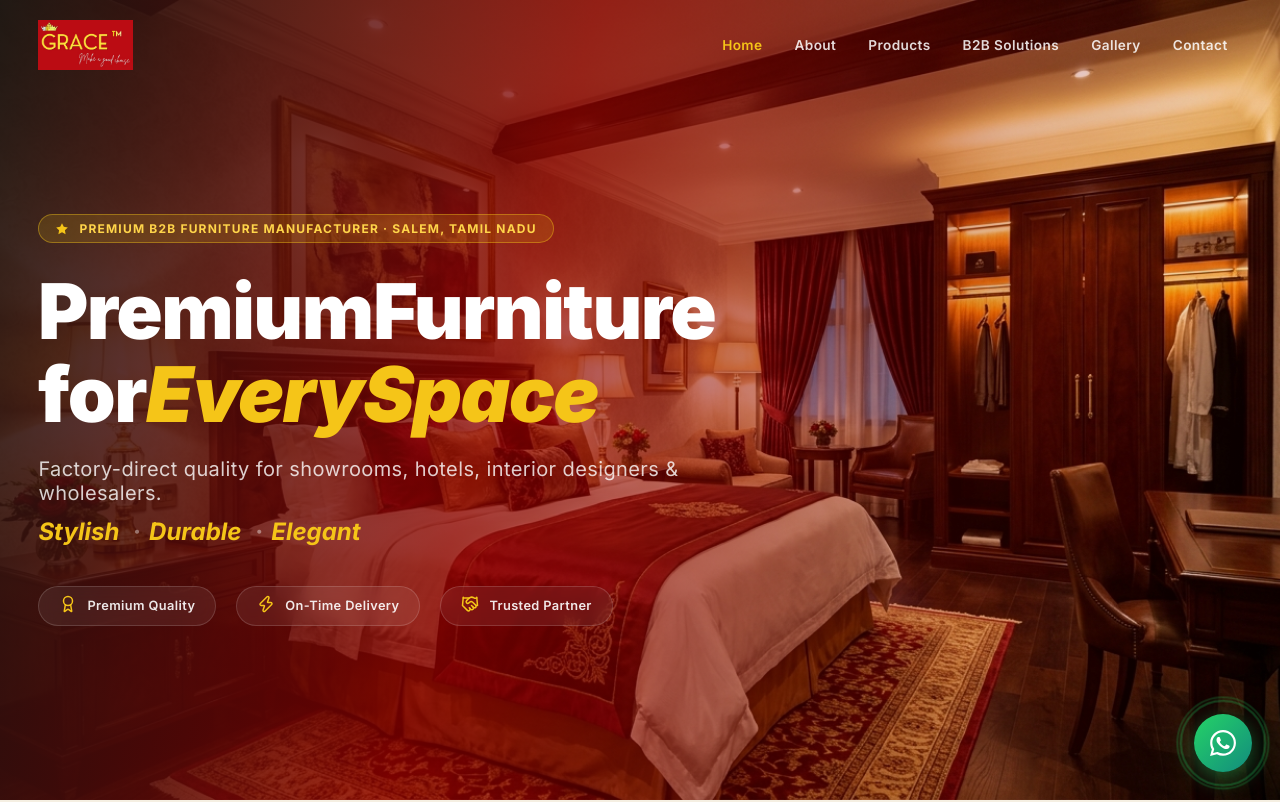
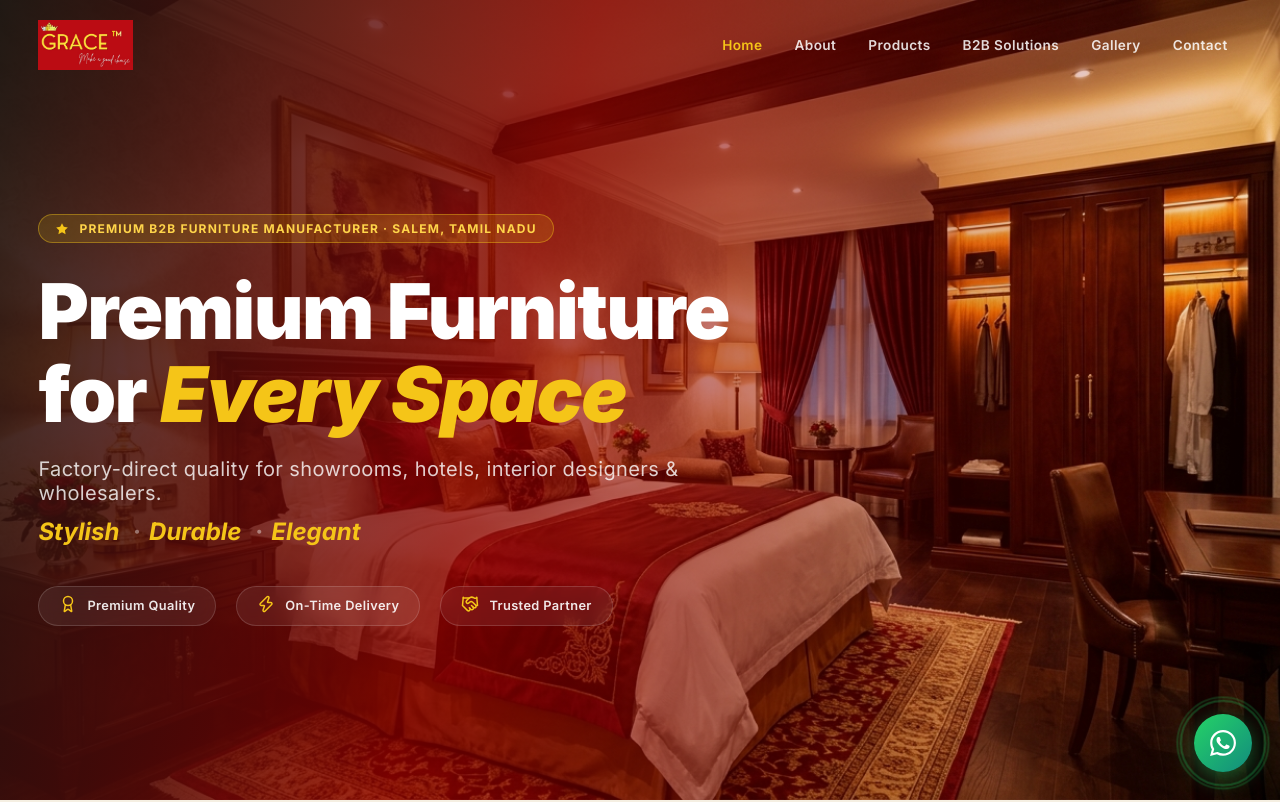
Before and after one commit to GENAI-NETWORKS/grace_furnitures, a Next.js app: page / in a window 1280 px wide. Shown: the top 802 px of the page. Built offline with nearby package versions, Linux system fonts and the light colour scheme.

Commit message:
Fix: correct spacing in hero headline text by removing unnecessary span tags

```diff
--- a/src/app/page.tsx
+++ b/src/app/page.tsx
@@ -35,16 +35,7 @@ export default function HomePage() {
         Premium B2B Furniture Manufacturer · Salem, Tamil Nadu
       </div>
 
-      <h1 className="hero-headline" id="hero-headline">
-        <span className="word">Premium</span>
-        <span className="word"> </span>
-        <span className="word">Furniture</span>
-        <span className="word"> </span>
-        <span className="word">for</span>
-        <span className="word" style={{"color":"var(--gold)","fontStyle":"italic"}}> Every</span>
-        <span className="word"> </span>
-        <span className="word" style={{"color":"var(--gold)","fontStyle":"italic"}}>Space</span>
-      </h1>
+      <h1 className="hero-headline" id="hero-headline">Premium Furniture for <span style={{ color: "var(--gold)", fontStyle: "italic" }}>Every Space</span></h1>
 
       <p className="hero-sub">Factory-direct quality for showrooms, hotels, interior designers &amp; wholesalers.</p>
 
```
